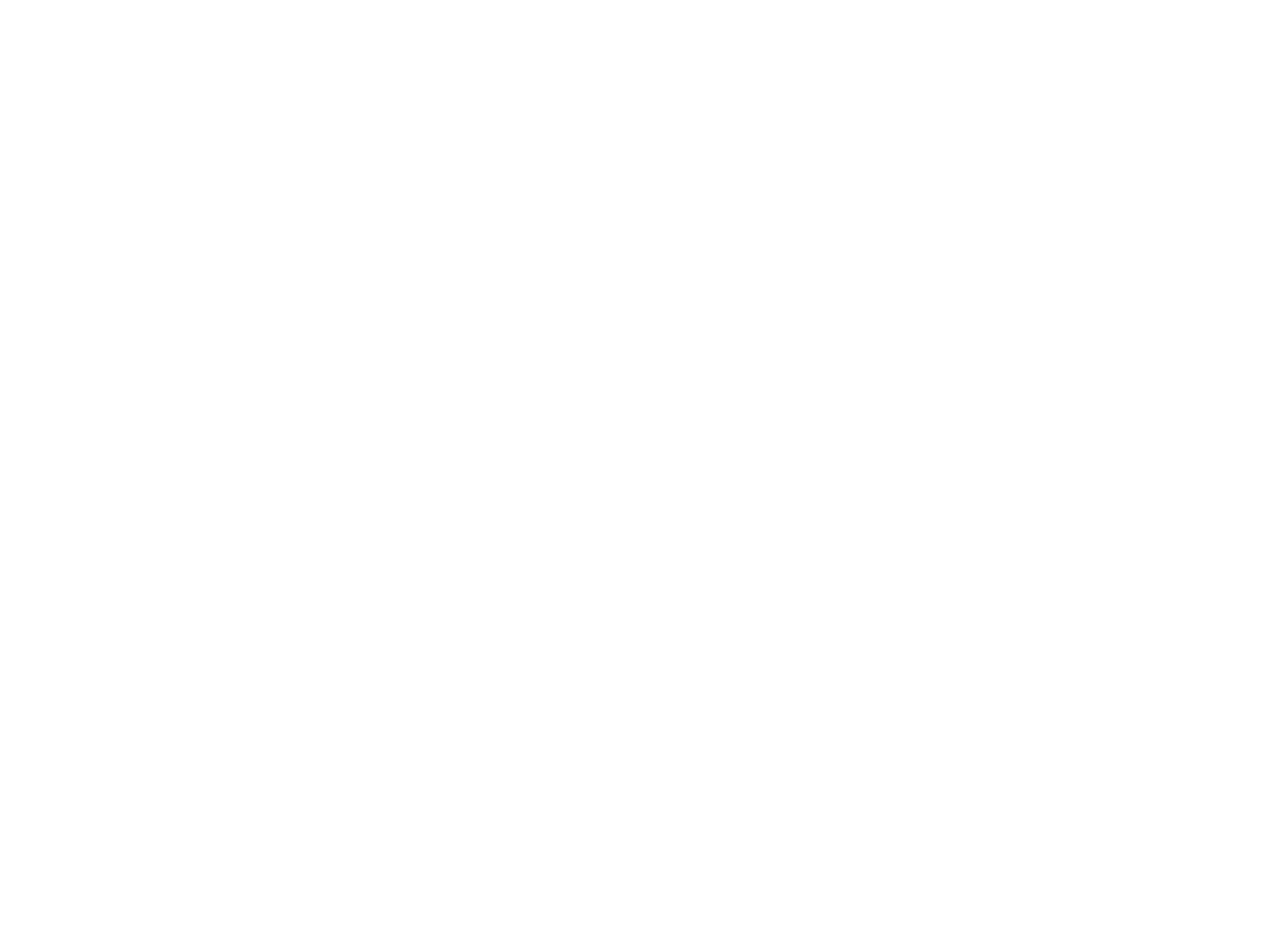
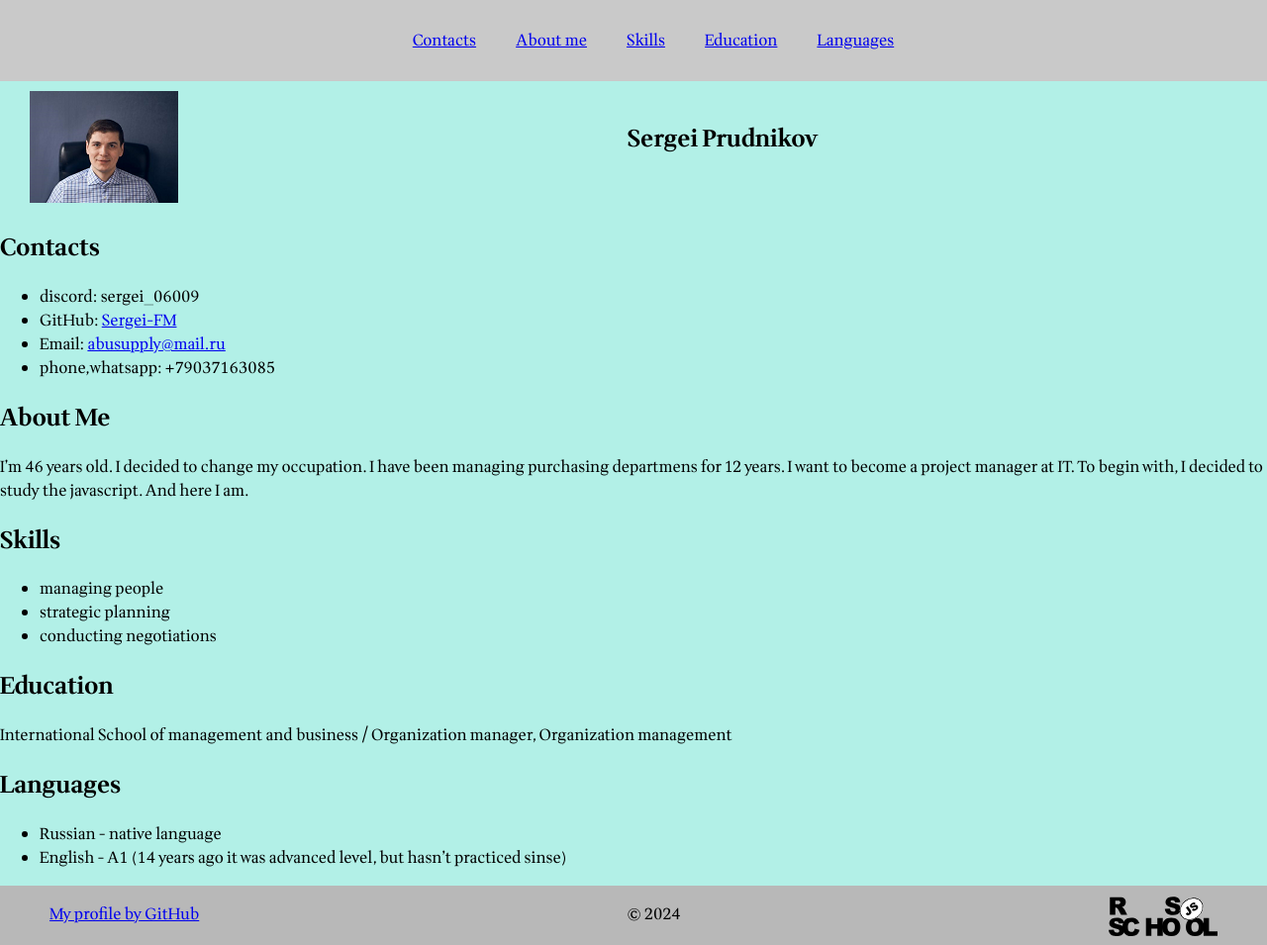
Before and after one commit to Sergei-FM/rsschool-cv, a plain HTML site: page index.html in a window 1280 px wide. Shown: the whole page at 99% size. Before the commit the page ends 800 px from the top, so only its background shows below. Drawn offline with Linux system fonts and the light colour scheme; a web font is replaced by a local one.

Commit message:
fix: full rework index and style files

```diff
--- a/index.html
+++ b/index.html
@@ -5,18 +5,83 @@
     <meta name="viewport" content="width=device-width, initial-scale=1.0">
     <title>cv</title>
     <link rel="stylesheet" href="style.css" />
-</head>
+    <link rel="preconnect" href="https://fonts.googleapis.com">
+    <link rel="preconnect" href="https://fonts.gstatic.com" crossorigin>
+    <link href="https://fonts.googleapis.com/css2?family=Roboto:ital,wght@0,100;0,300;0,400;0,500;0,700;0,900;1,100;1,300;1,400;1,500;1,700;1,900&family=Wittgenstein:ital,wght@0,400..900;1,400..900&display=swap" rel="stylesheet">
 <body>
+
     <header class="header">
-
+        <div class="container">
+            <nav class="nav">
+                <ul class="nav-list">
+                  <li class="nav-item"><a href="#contacts" class="nav-link">Contacts</a></li>
+                  <li class="nav-item"><a href="#About me" class="nav-link">About me</a></li>
+                  <li class="nav-item"><a href="#skills" class="nav-link">Skills</a></li>
+                  <li class="nav-item"><a href="#Education" class="nav-link">Education</a></li>
+                  <li class="nav-item"><a href="#Languages" class="nav-link">Languages</a></li>
+                </ul>
+            </nav>
+          </div>
     </header>
 
-    <main class="Main">
+    <main class="main">
+        <div class="container">
+            <section class="section main-info">
+                <div class="ava">
+                    <img src="ava.png" alt="ava">
+                </div>
+                <div class="name-info">
+                    <h1>Sergei Prudnikov</h1>
+                </div>
+            </section>
+            <section class="section" id="contacts">
+                <h2>Contacts</h2>
+                <ul class="profile">
+                    <li>discord: sergei_06009</li>
+                    <li>GitHub: <a href="https://github.com/Sergei-FM">Sergei-FM</a></li>
+                    <li>Email: <a href="mailto:abusupply@mail.ru">abusupply@mail.ru</a></li>
+                    <li>phone,whatsapp: +79037163085</li>
+                </ul>
+            </section>
+            <section class="section" id="about">
+                <h2>About Me</h2>
+                <p> I’m 46 years old. I decided to change my occupation.
+                    I have been managing purchasing departmens for 12 years.
+                    I want to become a project manager at IT.
+                    To begin with, I decided to study the javascript. And here I am.
+                </p>
+            </section>
+            <section class="section" id="skills">
+                <h2>Skills</h2>
+                <ul>
+                    <li>managing people</li>
+                    <li>strategic planning</li>
+                    <li>conducting negotiations</li>
+                </ul>
+            </section>
+            <section class="section" id="education">
+                <h2>Education</h2>
+                <p> International School of management and business / Organization manager,
+                    Organization management</p>
+            </section>
+            <section class="section" id="languages">
+                <h2>Languages</h2>
+                <ul class="info">
+                    <li>Russian - native language</li>
+                    <li>English - A1 (14 years ago it was advanced level, but hasn’t practiced sinse)</li>
+                </ul>
+            </section>
+        </div>
+
 
     </main>
 
     <Footer class="footer">
-
+        <div class="footer-info">
+            <a href="https://github.com/Sergei-FM">My profile by GitHub</a>
+            <p>© 2024</p>
+            <a href="https://rs.school/courses/javascript-ru"><img class="logotip" src=./assets/img/rs-school-logo.svg alt="rs-school-logo>"></a>
+        </div>
     </footer>
 
 </body>
--- a/style.css
+++ b/style.css
@@ -1,10 +1,91 @@
+@font-face {
+    font-family: Wittgenstein-VariableFont_wght;
+    src: url("assets/fonts/Wittgenstein-VariableFont_wght.ttf");
+  }
+
+body {
+    min-height: 100vh;
+    margin: 0;
+    padding: 0;
+ }
+
+body {
+    display: flex;
+    flex-direction: column;
+    justify-content: space-between;
+  }
+
+  .container {
+   max-width: 1440px;
+   margin: 0 auto;
+  }
+
 .header {
    width: 100%;
 
+   background-color: rgba(199, 199, 199, 0.966);
+   font-family: Wittgenstein-VariableFont_wght;
+
 }
+.nav-list {
+    display: flex;
+    justify-content: center;
+    align-items: center;
+    list-style: none;
+
+  }
+
+  html {
+    scroll-behavior: smooth;
+  }
+
+  .nav-link {
+
+    padding: 20px;
+    line-height: 50px;
+  }
+
+  .nav-link {
+    transition: 0.3s;
+  }
+
 .main {
     width: 100%;
+    background-color: rgb(178, 240, 231);
+    font-family: Wittgenstein-VariableFont_wght;
 }
+
+.main-info {
+    padding-bottom: 0;
+    display: flex;
+  }
+
+.ava {
+    padding-top: 10px;
+    padding-left: 30px;
+
+  }
+
+  .name-info {
+    margin: 20px auto;
+  }
+
+.footer-info {
+    padding-left: 50px;
+    padding-right: 50px;
+    display: flex;
+    justify-content: space-between;
+    align-items: center;
+}
+
 .footer {
     width: 100%;
+    height: 60px;
+
+    background-color: rgba(182, 182, 182, 0.966);
+    font-family: Wittgenstein-VariableFont_wght;
 }
+.logotip {
+    padding-top: 10px;
+    width: 110px;
+}
```
Also changed, not shown: assets/fonts/OFL.txt (added), assets/fonts/README.txt (added), assets/fonts/Wittgenstein-Italic-VariableFont_wght.ttf (added), assets/fonts/Wittgenstein-VariableFont_wght.ttf (added), assets/fonts/static/Wittgenstein-Black.ttf (added), assets/fonts/static/Wittgenstein-BlackItalic.ttf (added), assets/fonts/static/Wittgenstein-Bold.ttf (added), assets/fonts/static/Wittgenstein-BoldItalic.ttf (added), assets/fonts/static/Wittgenstein-ExtraBold.ttf (added), assets/fonts/static/Wittgenstein-ExtraBoldItalic.ttf (added), assets/fonts/static/Wittgenstein-Italic.ttf (added), assets/fonts/static/Wittgenstein-Medium.ttf (added), assets/fonts/static/Wittgenstein-MediumItalic.ttf (added), assets/fonts/static/Wittgenstein-Regular.ttf (added), 3 more files.
